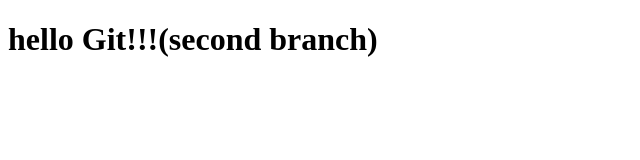
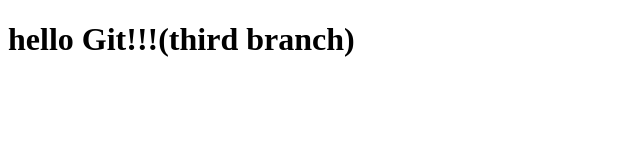
Before and after one commit to ElishevaR/gitTask, a plain HTML site: page git.html in a window 1280 px wide. Shown: the whole page, without its empty margins (0-640 px from the left). Drawn offline with Linux system fonts and the light colour scheme.

Commit message:
thirdCommit

```diff
--- a/git.html
+++ b/git.html
@@ -6,6 +6,6 @@
     <title>Git</title>
 </head>
 <body>
-    <h1>hello Git!!!(second branch)</h1>
+    <h1>hello Git!!!(third branch)</h1>
 </body>
 </html>
```
